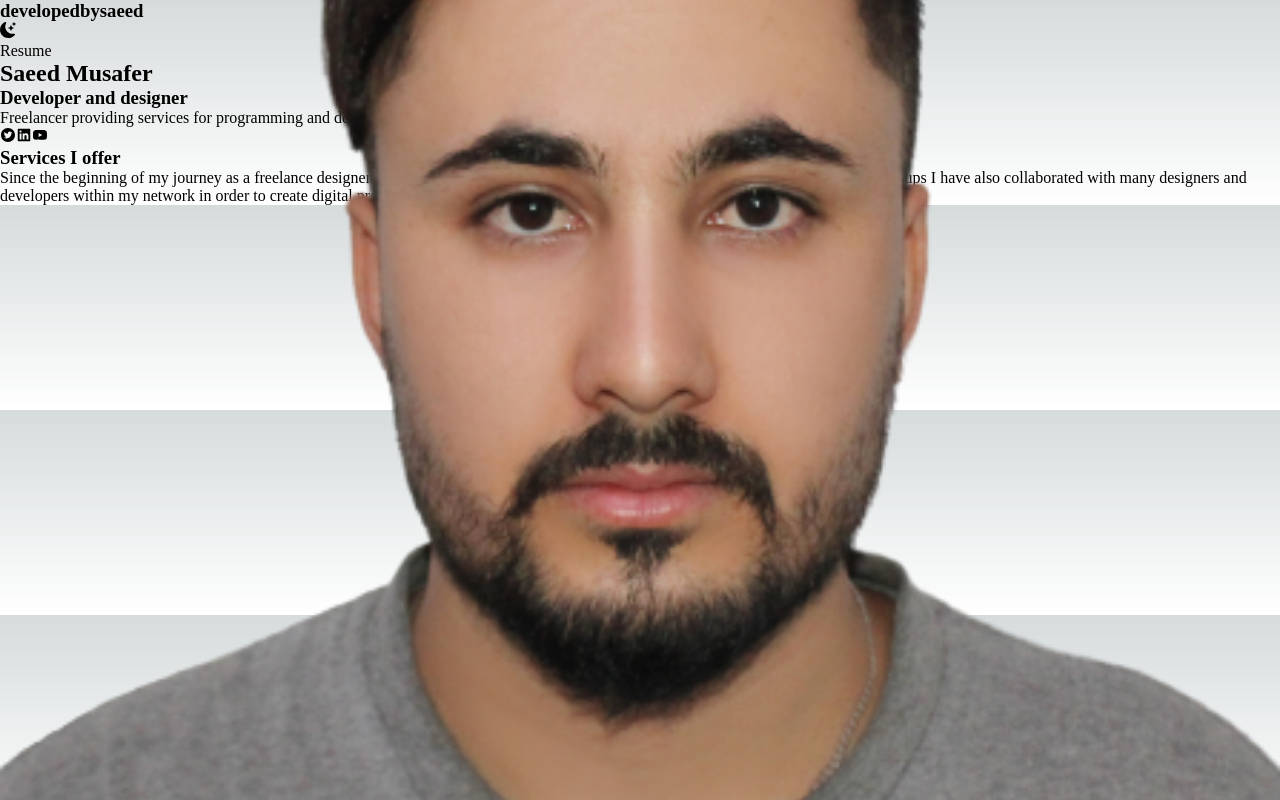
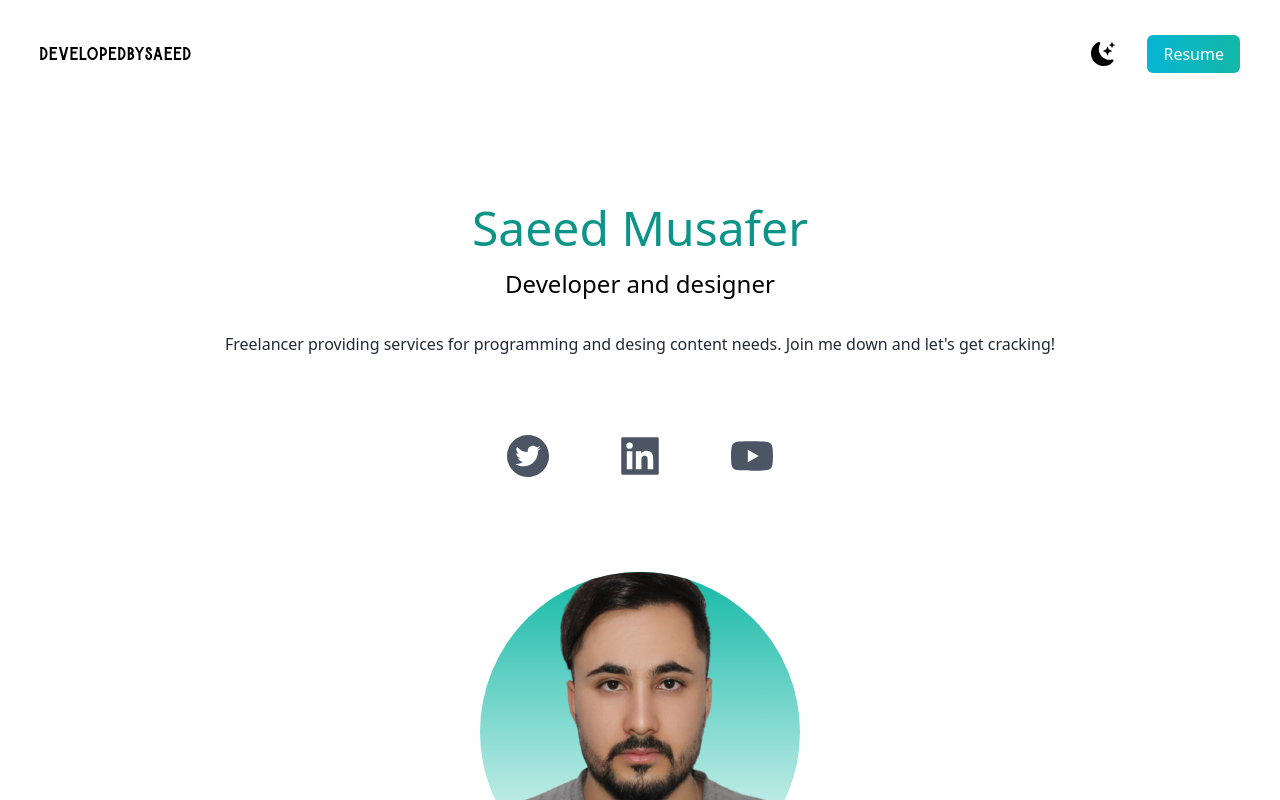
Before and after one commit to SaeedMusafer/saeed-portfolio, a Next.js app: page / in a window 1280 px wide. Shown: the top 800 px of the page. Built offline with nearby package versions, Linux system fonts and the light colour scheme.

Commit message:
tailwind installed and used

```diff
--- a/package.json
+++ b/package.json
@@ -14,6 +14,8 @@
     "react-dom": "^18"
   },
   "devDependencies": {
+    "autoprefixer": "^10.4.16",
+    "postcss": "^8.4.31",
     "tailwindcss": "^3.3.5"
   }
 }
--- /dev/null
+++ b/postcss.config.js
@@ -0,0 +1,6 @@
+module.exports = {
+  plugins: {
+    tailwindcss: {},
+    autoprefixer: {},
+  },
+}
--- a/styles/globals.css
+++ b/styles/globals.css
@@ -1,3 +1,10 @@
+@tailwind base;
+@tailwind components;
+@tailwind utilities;
+
+
+
+
 :root {
   --max-width: 1100px;
   --border-radius: 12px;
@@ -105,3 +112,8 @@ a {
     color-scheme: dark;
   }
 }
+
+@font-face{
+  font-family: "burtons";
+  src: url("../public/Burtons.otf");
+}
--- a/tailwind.config.js
+++ b/tailwind.config.js
@@ -1,8 +1,16 @@
 /** @type {import('tailwindcss').Config} */
 module.exports = {
-  content: [],
+  content: [
+    "./app/**/*.{js,ts,jsx,tsx,mdx}",
+    "./pages/**/*.{js,ts,jsx,tsx,mdx}",
+
+  ],
   theme: {
-    extend: {},
+    extend: {
+      fontFamily: {
+        burtons: "burtons",
+      }
+    },
   },
   plugins: [],
 }
```
Also changed, not shown: 1 other file (tests, documents, lock files or other folders).
